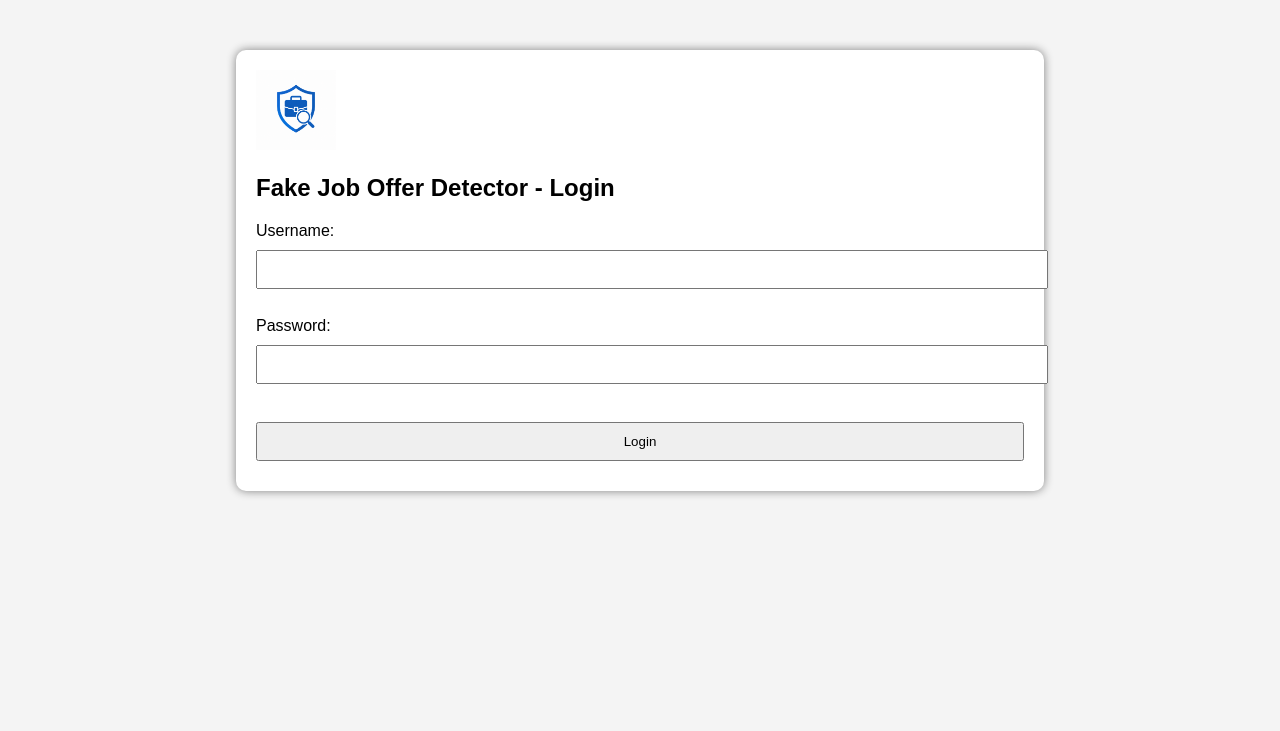
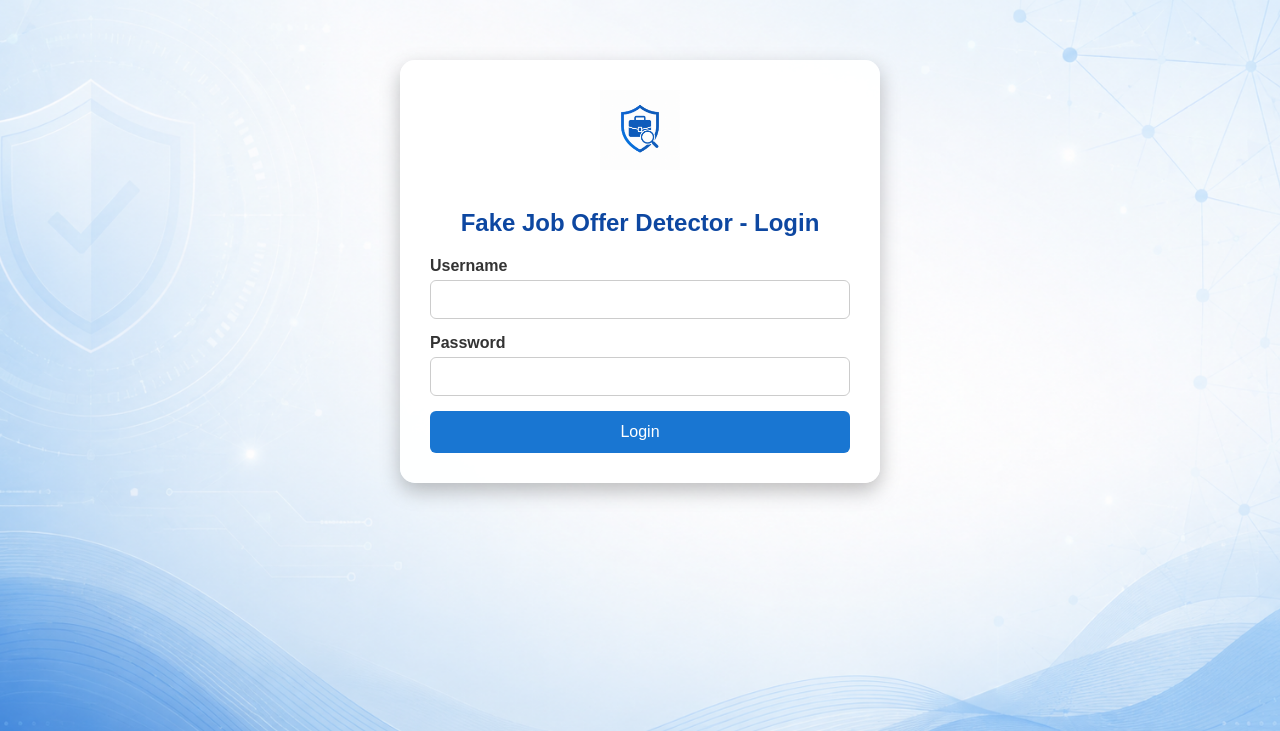
Before and after one commit to Bhavashree20/Fake-job-offer-detector-using-Machine-Learning, a Flask app: page / in a window 1280 px wide. Shown: the top 731 px of the page. Run offline with Flask 3, Linux system fonts and the light colour scheme; parts of the project's set-up code (start-up, migrations or seed data) failed here and were passed over.

Commit message:
Updated UI with logo and background

```diff
--- a/static/style.css
+++ b/static/style.css
@@ -1,41 +1,88 @@
+/* Body */
 body {
     font-family: Arial, sans-serif;
-    background-color: #f4f4f4;
     margin: 0;
     padding: 0;
+    background: url("images/background.jpg") no-repeat center center fixed;
+    background-size: cover;
 }
 
+/* Main Container */
 .container {
-    width: 60%;
-    margin: 50px auto;
-    background: white;
-    padding: 20px;
-    border-radius: 10px;
-    box-shadow: 0 0 10px gray;
+    width: 420px;
+    margin: 60px auto;
+    background: rgba(255, 255, 255, 0.92);
+    padding: 30px;
+    border-radius: 15px;
+    box-shadow: 0 8px 20px rgba(0, 0, 0, 0.25);
+    text-align: center;
 }
 
-h1 {
-    text-align: center;
+/* Logo */
+.logo {
+    width: 80px;
+    height: auto;
+    margin-bottom: 15px;
+}
+
+/* Heading */
+h2 {
+    color: #0d47a1;
+    margin-bottom: 20px;
+}
+
+/* Labels */
+label {
+    display: block;
+    text-align: left;
+    margin-bottom: 5px;
+    font-weight: bold;
     color: #333;
 }
 
-input, textarea {
+/* Input Fields */
+input[type="text"],
+input[type="password"],
+textarea {
     width: 100%;
     padding: 10px;
-    margin: 10px 0;
+    margin-bottom: 15px;
+    border: 1px solid #ccc;
+    border-radius: 6px;
+    font-size: 15px;
+    box-sizing: border-box;
 }
 
-button {
-    background: blue;
+/* Textarea */
+textarea {
+    resize: none;
+}
+
+/* Button */
+input[type="submit"] {
+    width: 100%;
+    background-color: #1976d2;
     color: white;
-    padding: 10px 20px;
     border: none;
-    border-radius: 5px;
+    padding: 12px;
+    border-radius: 6px;
+    font-size: 16px;
     cursor: pointer;
+    transition: 0.3s;
 }
-.logo {
-    width: 80px;
-    height: auto;
-    display: block;
-    margin: 0 auto 15px;
+
+input[type="submit"]:hover {
+    background-color: #0d47a1;
 }
+
+/* Prediction Result */
+h3 {
+    color: green;
+    margin-top: 20px;
+}
+
+/* Error Message */
+p {
+    color: red;
+    font-weight: bold;
+}
--- a/templates/login.html
+++ b/templates/login.html
@@ -5,27 +5,29 @@
 
     <link rel="stylesheet" href="{{ url_for('static', filename='style.css') }}">
 </head>
+
 <body>
 
 <div class="container">
-        <img src="{{ url_for('static', filename='images/logo.png') }}" width="80" alt="Logo">
+
+    <img src="{{ url_for('static', filename='images/logo.png') }}" class="logo" alt="Logo">
 
     <h2>Fake Job Offer Detector - Login</h2>
 
     <form method="POST">
 
-            <label>Username:</label><br>
-            <input type="text" name="username" required><br><br>
+        <label>Username</label>
+        <input type="text" name="username" required>
 
-            <label>Password:</label><br>
-            <input type="password" name="password" required><br><br>
+        <label>Password</label>
+        <input type="password" name="password" required>
 
         <input type="submit" value="Login">
 
     </form>
 
     {% if error %}
-        <p style="color:red;">{{ error }}</p>
+        <p>{{ error }}</p>
     {% endif %}
 
 </div>
```
Also changed, not shown: templates/index.html (+4 -3 lines), static/images/background.jpg (added). Lines whose indentation alone changed are shown as unchanged.
